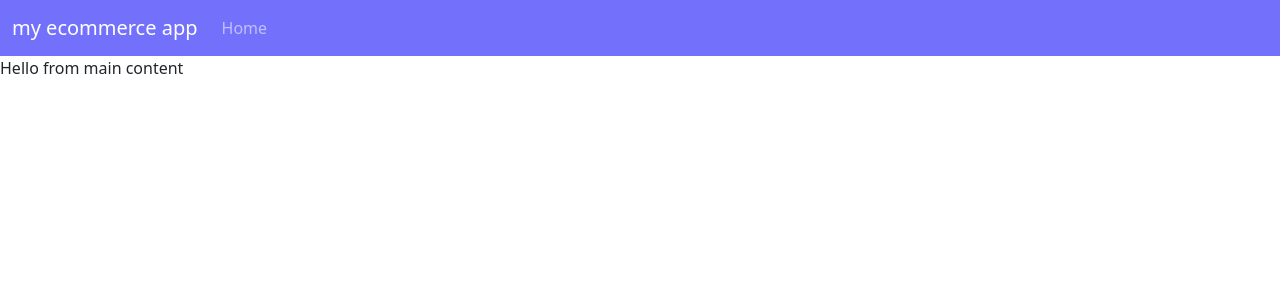
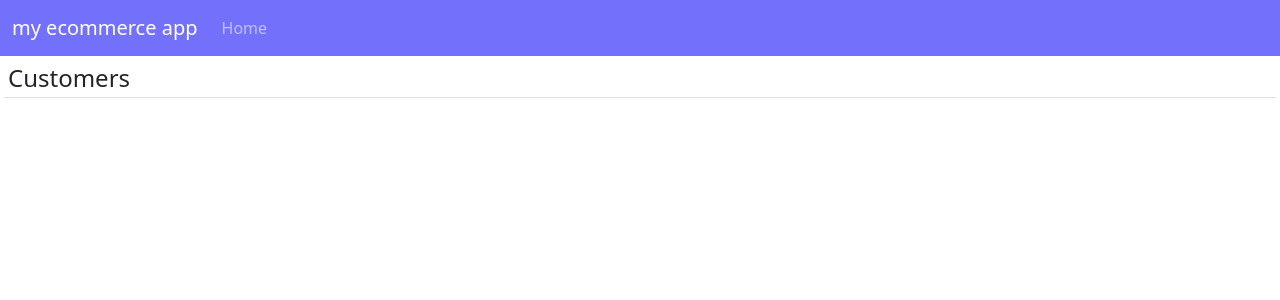
Before and after one commit to YinnyF/ecommerce-app-react-v1, a React (Create React App) app: page / in a window 1280 px wide. Shown: the top 300 px of the page. Built offline with nearby package versions, Linux system fonts and the light colour scheme.

Commit message:
feat: set appTitle state for MainContent, render expression

```diff
--- a/src/MainContent.jsx
+++ b/src/MainContent.jsx
@@ -1,7 +1,13 @@
 import React, { Component } from "react";
 
 export default class MainContent extends Component {
+  state = { appTitle: "Customers" };
+
   render() {
-    return <div>Hello from main content</div>;
+    return (
+      <div>
+        <h4 className="border-bottom m-1 p-1">{this.state.appTitle}</h4>
+      </div>
+    );
   }
 }
```
